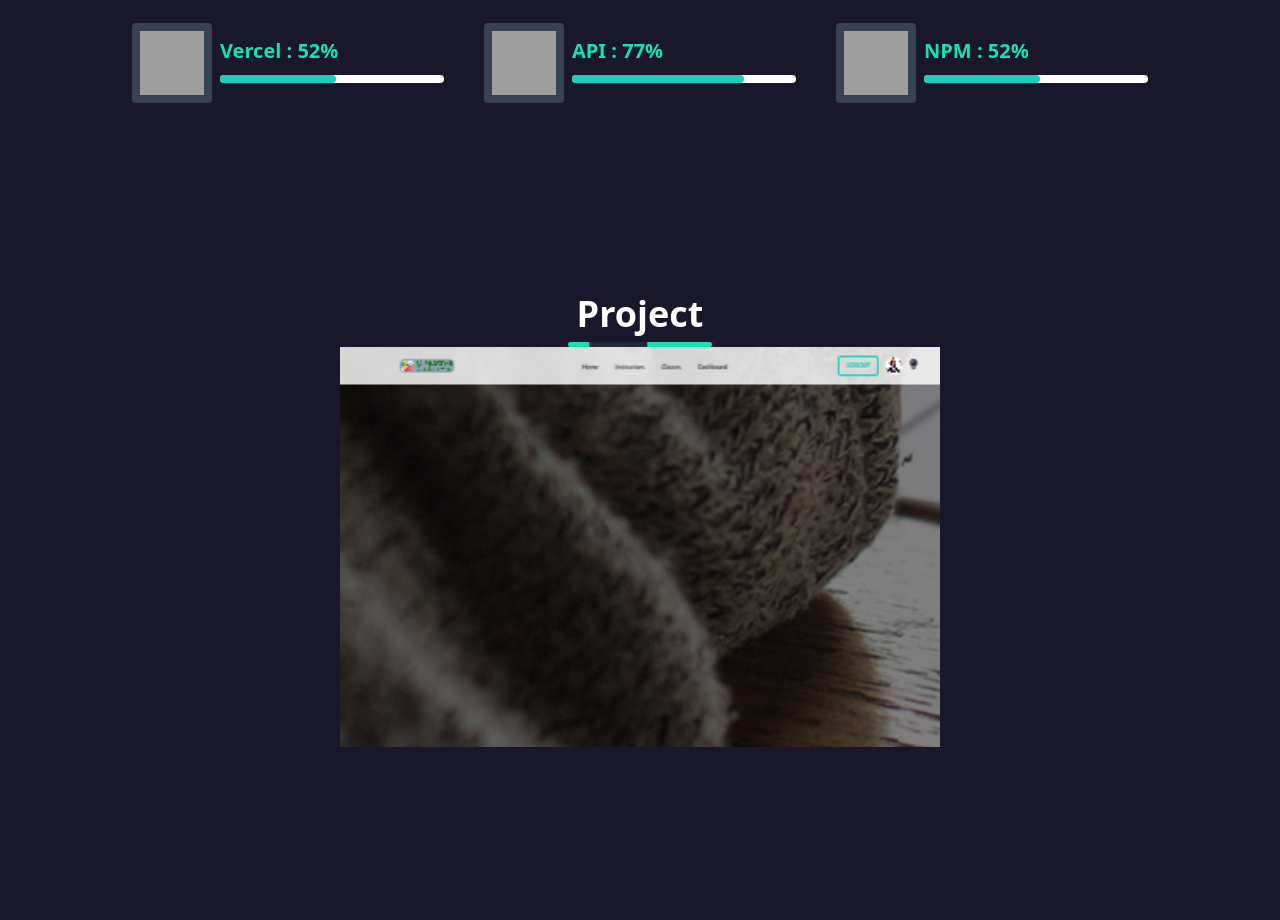
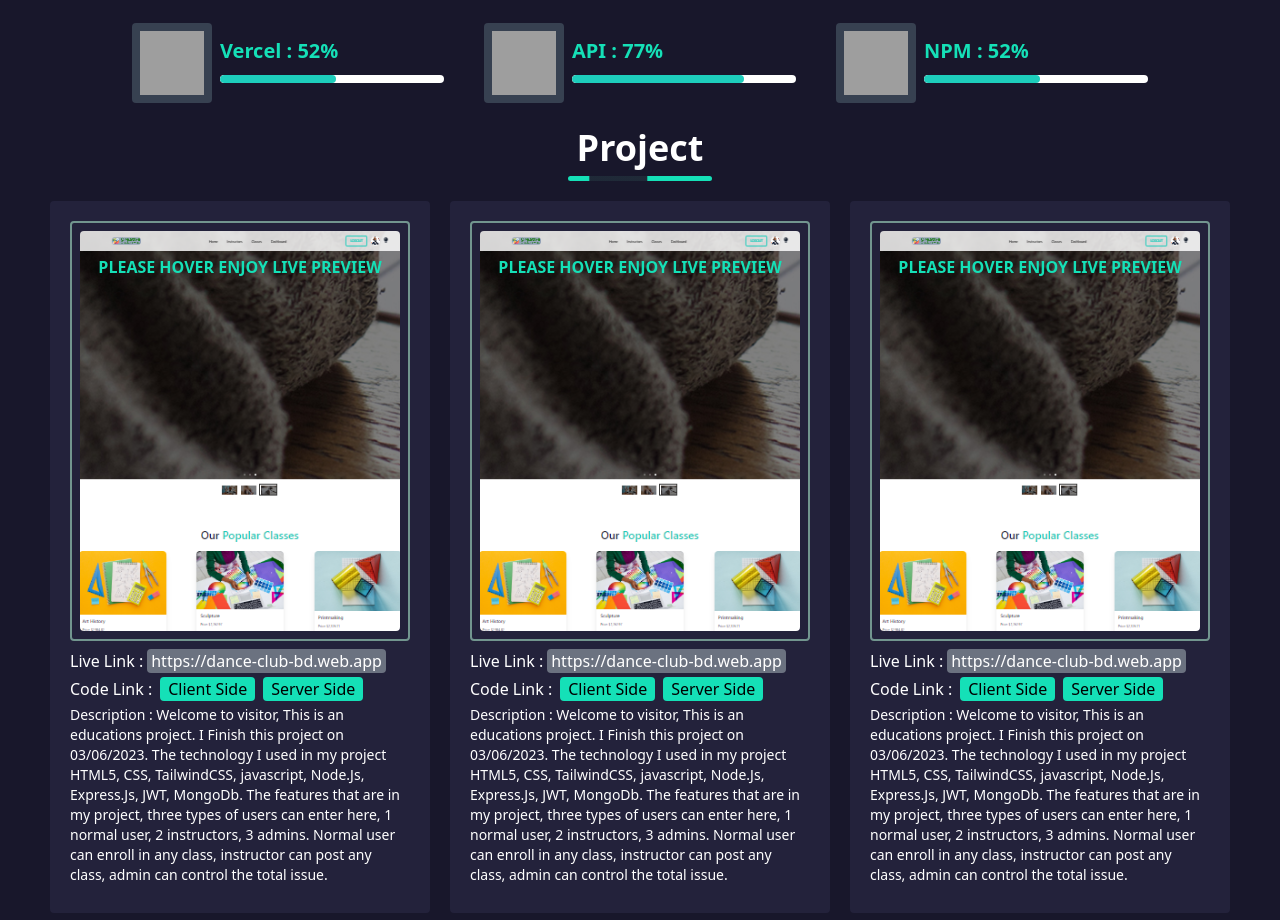
Before and after one commit to abdurrahim99100/abdurrahim99100_client_site_portfolio_by_professional, a React (Vite) app: page / in a window 1280 px wide. Shown: the part 2280-3200 px from the top of the page. Built offline with nearby package versions, Linux system fonts and the light colour scheme; grey boxes are pictures that could not be loaded.

Commit message:
project okay

```diff
--- a/src/Pages/Home/Project/Project.jsx
+++ b/src/Pages/Home/Project/Project.jsx
@@ -1,17 +1,68 @@
 import './project.css';
-import project1 from '../../../assets/project-photos/career-hub.png';
 const Project = () => {
     return (
-        <div id="project">
-            <div className="h-[100vh] flex flex-col justify-center items-center">
+        <div className='container mx-auto' id="project">
+            <div className="lg:h-[100vh] flex flex-col justify-center items-center">
                 <div className="flex flex-col gap-2 items-center font-semibold text-4xl">
                     <h3>Project</h3>
                     <progress className="progress bg-[#15E0B7] w-36 h-[5px]"></progress>
                 </div>
-                <div>
-                    <div className='box-container'>
-                        <div className='cover'>
-
+                <div className='mt-5 flex-none lg:flex gap-5 justify-between'>
+                    <div className='bg-[#23223b] p-5 rounded'>
+                        <div className='w-[340px] border-2 border-[#72968f] p-2 rounded'>
+                            <div className='box-container rounded flex justify-center'>
+                                <span className='text-[#15E0B7] uppercase font-bold mt-6'>Please hover enjoy Live preview</span>
+                            </div>
+                        </div>
+                        <div className='my-2'>
+                            <div className='flex gap-1 justify-start items-center'>
+                                <span>Live Link : </span>
+                                <a className='p-2 bg-gray-500 px-1 py-0 rounded' href="http://www.google.com">https://dance-club-bd.web.app</a>
+                            </div>
+                            <div className='flex justify-start items-center my-1'>
+                                <span className='mr-2'>Code Link :</span>
+                                <a className='mr-2 bg-[#15E0B7] px-2 rounded text-black' href="https://github.com/abdurrahim99100/creative_design_hub_client">Client Side</a>
+                                <a className='bg-[#15E0B7] px-2 rounded text-black' href="https://github.com/abdurrahim99100/creative_design_hub_server">Server Side</a>
+                            </div>
+                            <p className='w-[340px] text-sm font-light'>Description : Welcome to visitor, This is an educations project. I Finish this project on 03/06/2023. The technology I used in my project HTML5, CSS, TailwindCSS, javascript, Node.Js, Express.Js, JWT, MongoDb. The features that are in my project, three types of users can enter here, 1 normal user, 2 instructors, 3 admins. Normal user can enroll in any class, instructor can post any class, admin can control the total issue.</p>
+                        </div>
+                    </div>
+                    <div className='bg-[#23223b] p-5 rounded'>
+                        <div className='w-[340px] border-2 border-[#72968f] p-2 rounded'>
+                            <div className='box-container rounded flex justify-center'>
+                                <span className='text-[#15E0B7] uppercase font-bold mt-6'>Please hover enjoy Live preview</span>
+                            </div>
+                        </div>
+                        <div className='my-2'>
+                            <div className='flex gap-1 justify-start items-center'>
+                                <span>Live Link : </span>
+                                <a className='p-2 bg-gray-500 px-1 py-0 rounded' href="http://www.google.com">https://dance-club-bd.web.app</a>
+                            </div>
+                            <div className='flex justify-start items-center my-1'>
+                                <span className='mr-2'>Code Link :</span>
+                                <a className='mr-2 bg-[#15E0B7] px-2 rounded text-black' href="https://github.com/abdurrahim99100/creative_design_hub_client">Client Side</a>
+                                <a className='bg-[#15E0B7] px-2 rounded text-black' href="https://github.com/abdurrahim99100/creative_design_hub_server">Server Side</a>
+                            </div>
+                            <p className='w-[340px] text-sm font-light'>Description : Welcome to visitor, This is an educations project. I Finish this project on 03/06/2023. The technology I used in my project HTML5, CSS, TailwindCSS, javascript, Node.Js, Express.Js, JWT, MongoDb. The features that are in my project, three types of users can enter here, 1 normal user, 2 instructors, 3 admins. Normal user can enroll in any class, instructor can post any class, admin can control the total issue.</p>
+                        </div>
+                    </div>
+                    <div className='bg-[#23223b] p-5 rounded'>
+                        <div className='w-[340px] border-2 border-[#72968f] p-2 rounded'>
+                            <div className='box-container rounded flex justify-center'>
+                                <span className='text-[#15E0B7] uppercase font-bold mt-6'>Please hover enjoy Live preview</span>
+                            </div>
+                        </div>
+                        <div className='my-2'>
+                            <div className='flex gap-1 justify-start items-center'>
+                                <span>Live Link : </span>
+                                <a className='p-2 bg-gray-500 px-1 py-0 rounded' href="http://www.google.com">https://dance-club-bd.web.app</a>
+                            </div>
+                            <div className='flex justify-start items-center my-1'>
+                                <span className='mr-2'>Code Link :</span>
+                                <a className='mr-2 bg-[#15E0B7] px-2 rounded text-black' href="https://github.com/abdurrahim99100/creative_design_hub_client">Client Side</a>
+                                <a className='bg-[#15E0B7] px-2 rounded text-black' href="https://github.com/abdurrahim99100/creative_design_hub_server">Server Side</a>
+                            </div>
+                            <p className='w-[340px] text-sm font-light'>Description : Welcome to visitor, This is an educations project. I Finish this project on 03/06/2023. The technology I used in my project HTML5, CSS, TailwindCSS, javascript, Node.Js, Express.Js, JWT, MongoDb. The features that are in my project, three types of users can enter here, 1 normal user, 2 instructors, 3 admins. Normal user can enroll in any class, instructor can post any class, admin can control the total issue.</p>
                         </div>
                     </div>
                 </div>
--- a/src/Pages/Home/Project/project.css
+++ b/src/Pages/Home/Project/project.css
@@ -2,9 +2,9 @@
     background-image: url('../../../assets/project-photos/career-hub.png');
     background-size: cover;
     background-position: top;
-    width: 600px;
+    width: 320px;
     height: 400px;
-    transition: all 2s linear;
+    transition: all 3s linear;
 }
 .box-container:hover{
     background-position: bottom;
```
